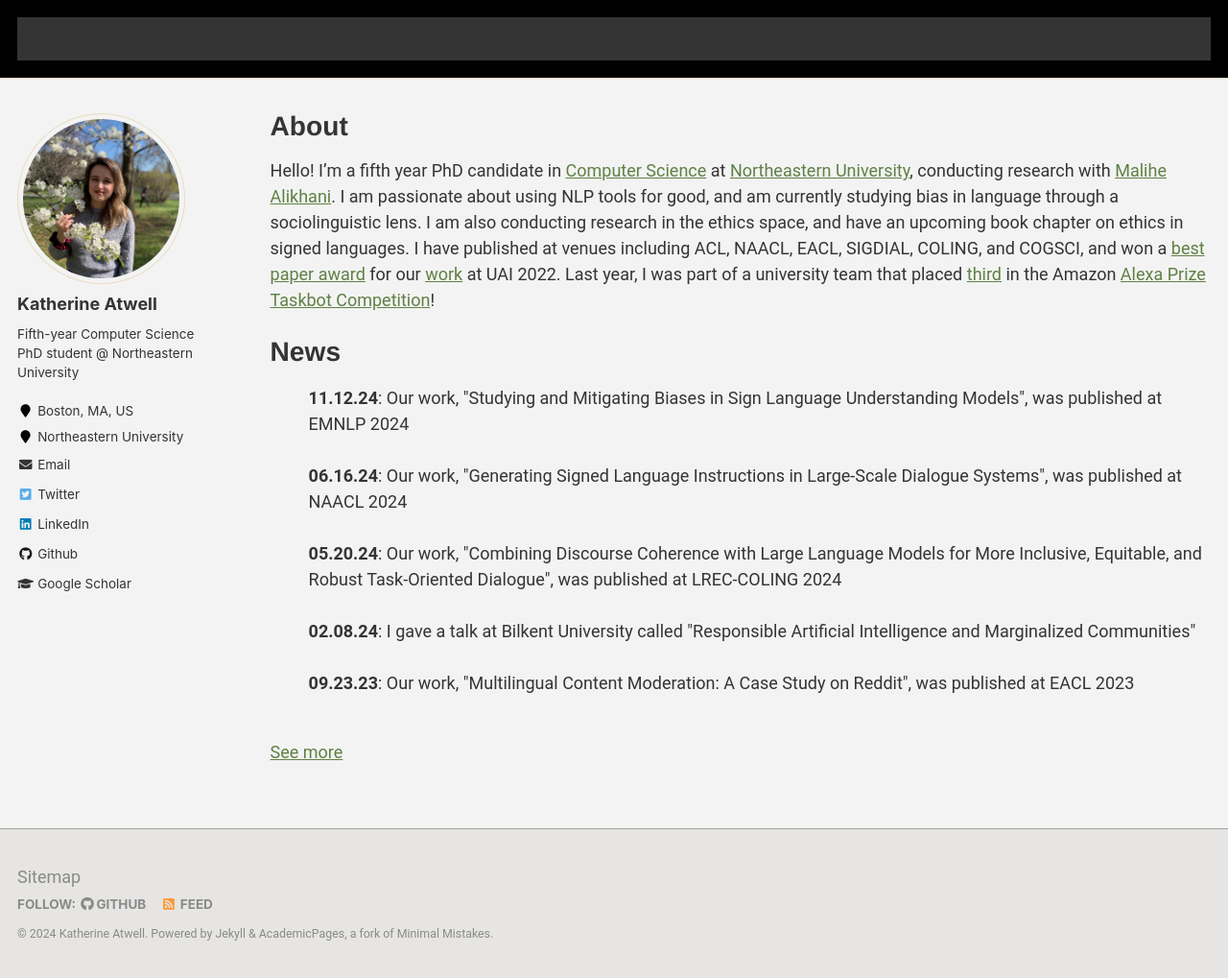
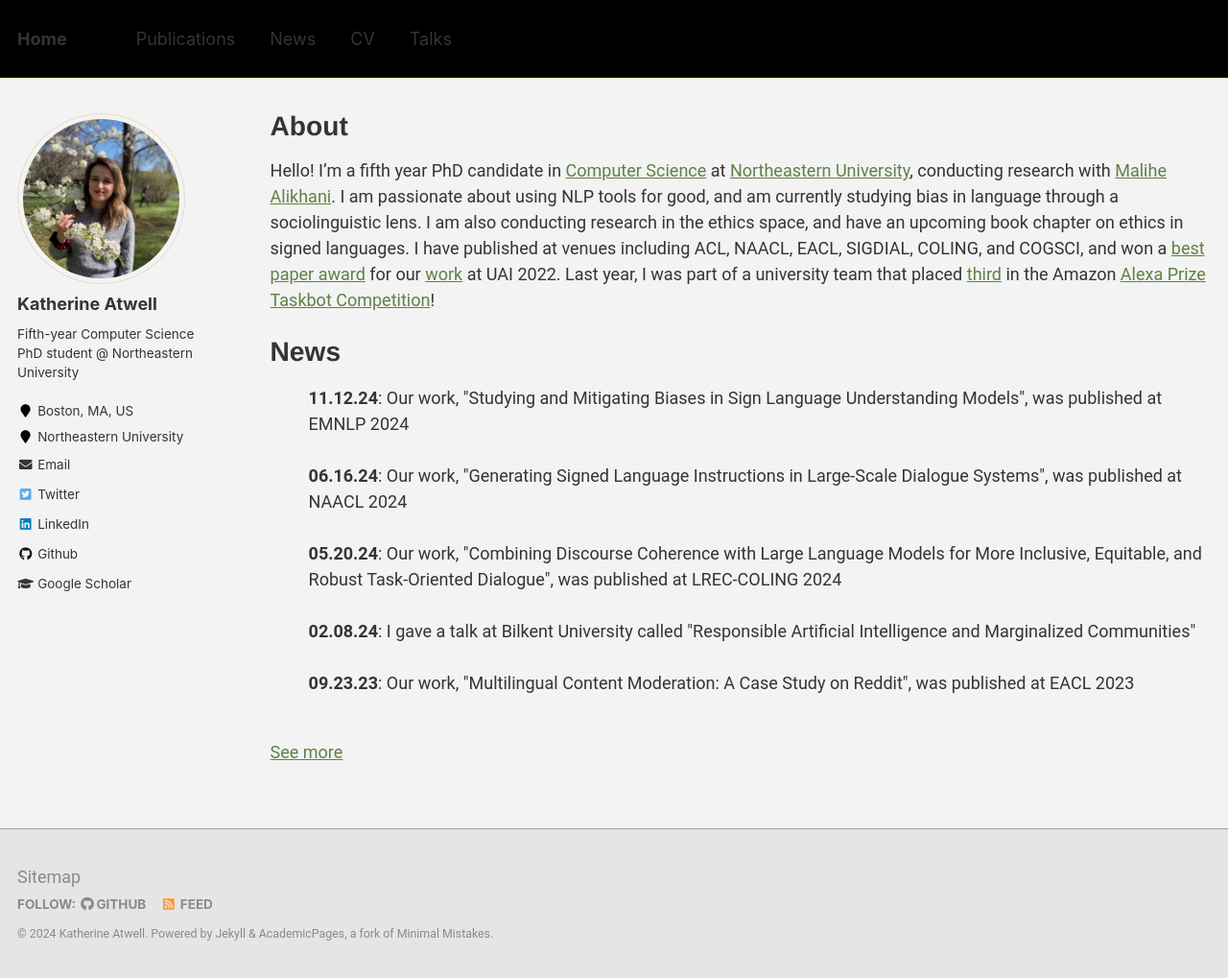
Before and after one commit to katherine-atwell/katherine-atwell.github.io, a Jekyll site: the page built from _pages/about.md, in a window 1280 px wide and 1019 px high. Shown: the whole window at 96% size. Built offline with Jekyll 4.4.1, drawn with Linux system fonts in a browser that asks for light colours.

Commit message:
style changes

```diff
--- a/_sass/_navigation.scss
+++ b/_sass/_navigation.scss
@@ -176,7 +176,6 @@
 .greedy-nav {
   position: relative;
   min-width: 250px;
-  background: $masthead-color;
 
   a {
     display: block;
```
